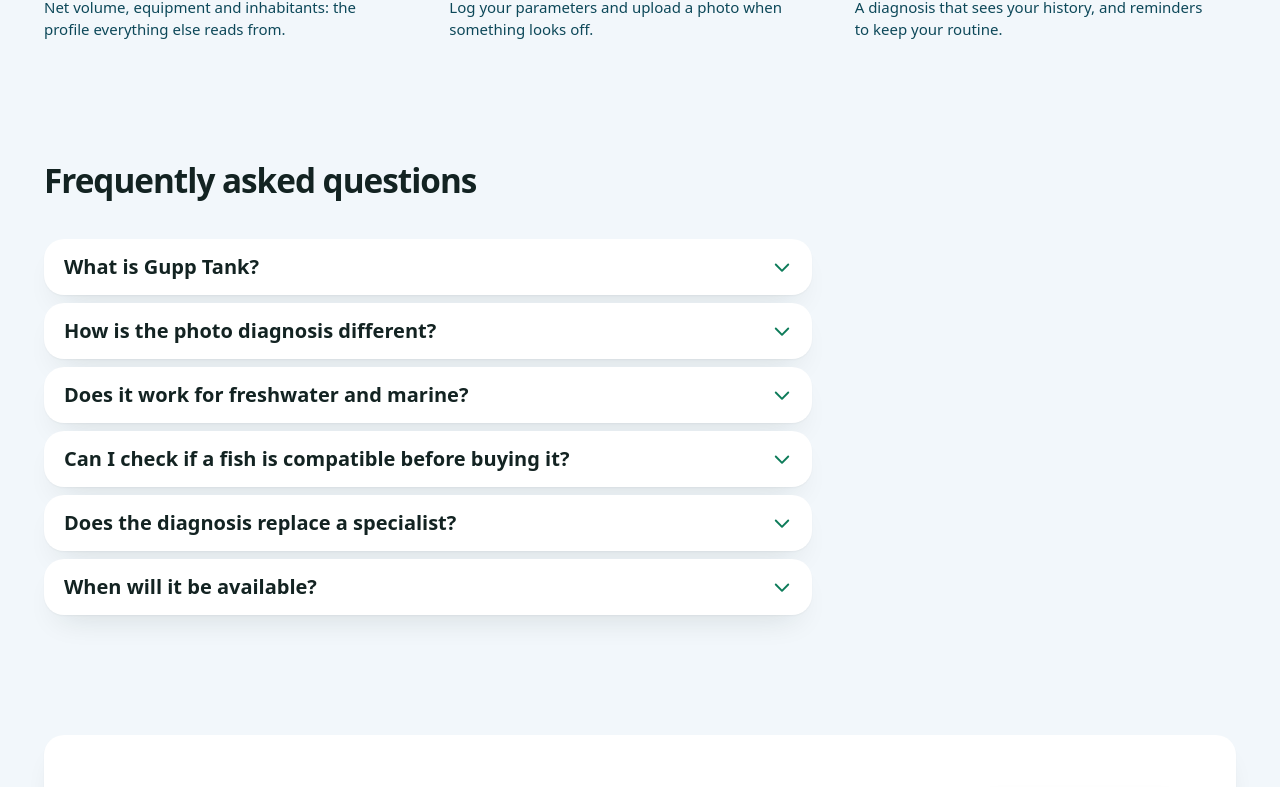
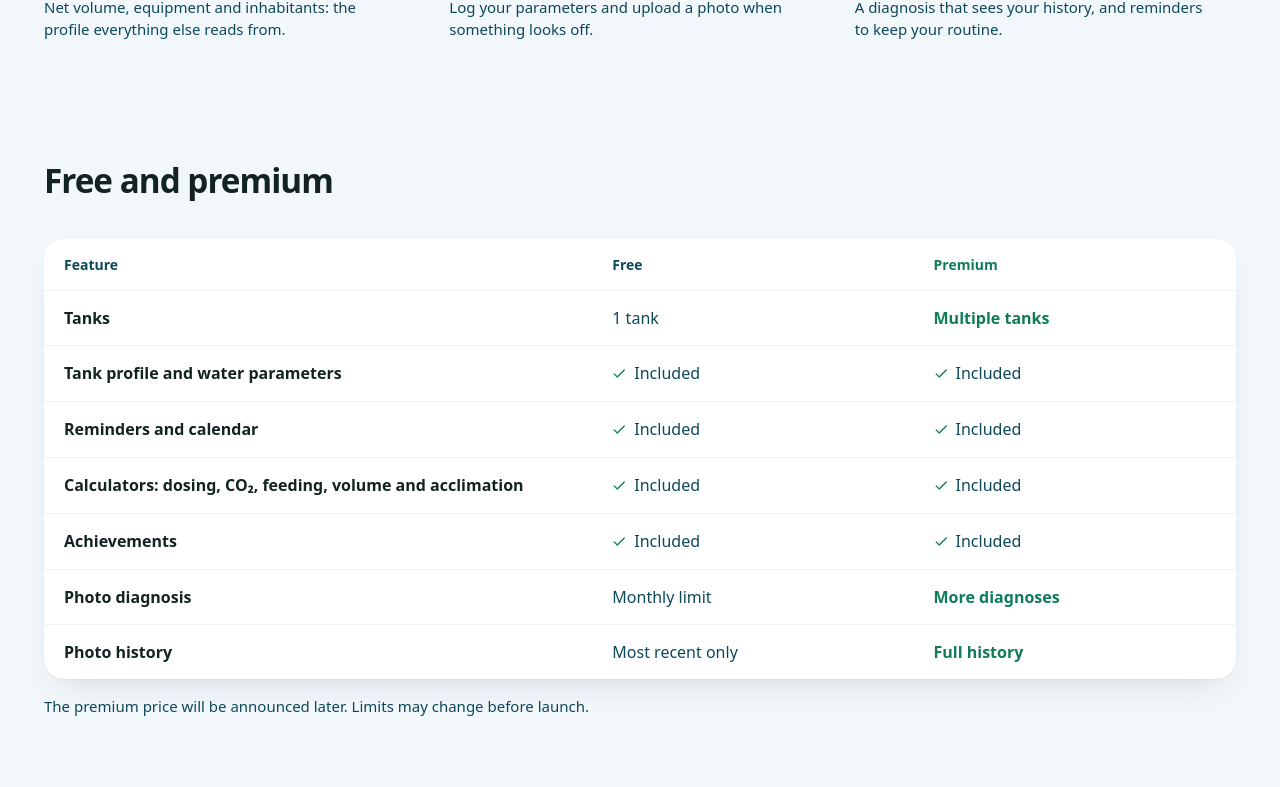
Before and after one commit to Gupp-Tank/gupp-website, a React (Vite) app: page /en in a window 1280 px wide. Shown: the part 1917-2704 px from the top of the page. Built offline with nearby package versions, Linux system fonts and the light colour scheme; a web font is replaced by a local one.

Commit message:
Add the free vs premium comparison (scope only, no prices)

```diff
--- a/src/i18n/dictionaries/en/index.ts
+++ b/src/i18n/dictionaries/en/index.ts
@@ -8,6 +8,6 @@
 import { modules } from './modules'
 import { appPreview } from './appPreview'
 import { deviceViews } from './deviceViews'
-import { cta, faq, howItWorks } from './pageSections'
+import { cta, faq, howItWorks, plans } from './pageSections'
 
-export const en: Dictionary = { meta, errors, errorFallback, notFound, header, footer, hero, heroVisual, modules, appPreview, deviceViews, howItWorks, faq, cta }
+export const en: Dictionary = { meta, errors, errorFallback, notFound, header, footer, hero, heroVisual, modules, appPreview, deviceViews, howItWorks, plans, faq, cta }
--- a/src/i18n/dictionaries/en/pageSections.ts
+++ b/src/i18n/dictionaries/en/pageSections.ts
@@ -7,6 +7,24 @@
     { id: 'measure', title: 'Measure and photograph', description: 'Log your parameters and upload a photo when something looks off.', icon: 'camera' },
     { id: 'plan', title: 'Get a plan that fits', description: 'A diagnosis that sees your history, and reminders to keep your routine.', icon: 'bell' },
   ],
+}
+
+export const plans: Dictionary['plans'] = {
+  heading: 'Free and premium',
+  caption: 'What each plan includes',
+  featureHeader: 'Feature',
+  freeHeader: 'Free',
+  premiumHeader: 'Premium',
+  rows: [
+    { id: 'tanks', label: 'Tanks', free: { kind: 'value', text: '1 tank' }, premium: { kind: 'more', text: 'Multiple tanks' } },
+    { id: 'profile', label: 'Tank profile and water parameters', free: { kind: 'included', text: 'Included' }, premium: { kind: 'included', text: 'Included' } },
+    { id: 'reminders', label: 'Reminders and calendar', free: { kind: 'included', text: 'Included' }, premium: { kind: 'included', text: 'Included' } },
+    { id: 'calculators', label: 'Calculators: dosing, CO₂, feeding, volume and acclimation', free: { kind: 'included', text: 'Included' }, premium: { kind: 'included', text: 'Included' } },
+    { id: 'achievements', label: 'Achievements', free: { kind: 'included', text: 'Included' }, premium: { kind: 'included', text: 'Included' } },
+    { id: 'diagnosis', label: 'Photo diagnosis', free: { kind: 'limited', text: 'Monthly limit' }, premium: { kind: 'more', text: 'More diagnoses' } },
+    { id: 'photos', label: 'Photo history', free: { kind: 'limited', text: 'Most recent only' }, premium: { kind: 'more', text: 'Full history' } },
+  ],
+  note: 'The premium price will be announced later. Limits may change before launch.',
 }
 
 export const faq: Dictionary['faq'] = {
--- a/src/i18n/dictionaries/es/index.ts
+++ b/src/i18n/dictionaries/es/index.ts
@@ -8,6 +8,6 @@
 import { modules } from './modules'
 import { appPreview } from './appPreview'
 import { deviceViews } from './deviceViews'
-import { cta, faq, howItWorks } from './pageSections'
+import { cta, faq, howItWorks, plans } from './pageSections'
 
-export const es: Dictionary = { meta, errors, errorFallback, notFound, header, footer, hero, heroVisual, modules, appPreview, deviceViews, howItWorks, faq, cta }
+export const es: Dictionary = { meta, errors, errorFallback, notFound, header, footer, hero, heroVisual, modules, appPreview, deviceViews, howItWorks, plans, faq, cta }
--- a/src/i18n/dictionaries/es/pageSections.ts
+++ b/src/i18n/dictionaries/es/pageSections.ts
@@ -7,6 +7,24 @@
     { id: 'measure', title: 'Mide y fotografía', description: 'Anota tus parámetros y sube una foto cuando algo no se vea bien.', icon: 'camera' },
     { id: 'plan', title: 'Recibe un plan a tu medida', description: 'Un diagnóstico que ve tu historial y recordatorios para no perder el ritmo.', icon: 'bell' },
   ],
+}
+
+export const plans: Dictionary['plans'] = {
+  heading: 'Gratis y premium',
+  caption: 'Qué incluye cada plan',
+  featureHeader: 'Función',
+  freeHeader: 'Gratis',
+  premiumHeader: 'Premium',
+  rows: [
+    { id: 'tanks', label: 'Acuarios', free: { kind: 'value', text: '1 acuario' }, premium: { kind: 'more', text: 'Varios acuarios' } },
+    { id: 'profile', label: 'Perfil del acuario y parámetros del agua', free: { kind: 'included', text: 'Incluido' }, premium: { kind: 'included', text: 'Incluido' } },
+    { id: 'reminders', label: 'Recordatorios y calendario', free: { kind: 'included', text: 'Incluido' }, premium: { kind: 'included', text: 'Incluido' } },
+    { id: 'calculators', label: 'Calculadoras: dosis, CO₂, alimentación, volumen y aclimatación', free: { kind: 'included', text: 'Incluido' }, premium: { kind: 'included', text: 'Incluido' } },
+    { id: 'achievements', label: 'Logros', free: { kind: 'included', text: 'Incluido' }, premium: { kind: 'included', text: 'Incluido' } },
+    { id: 'diagnosis', label: 'Diagnóstico por foto', free: { kind: 'limited', text: 'Con límite mensual' }, premium: { kind: 'more', text: 'Más diagnósticos' } },
+    { id: 'photos', label: 'Historial de fotos', free: { kind: 'limited', text: 'Las más recientes' }, premium: { kind: 'more', text: 'Completo' } },
+  ],
+  note: 'El precio del plan premium se anunciará más adelante. Los límites pueden ajustarse antes del lanzamiento.',
 }
 
 export const faq: Dictionary['faq'] = {
--- a/src/pages/HomePage.tsx
+++ b/src/pages/HomePage.tsx
@@ -4,6 +4,7 @@
 import { CtaSection } from '../sections/cta/CtaSection'
 import { FaqSection } from '../sections/faq/FaqSection'
 import { FeaturesSection } from '../sections/features/FeaturesSection'
+import { PlansSection } from '../sections/plans/PlansSection'
 import { HowItWorksSection } from '../sections/how-it-works/HowItWorksSection'
 
 export function HomePage() {
@@ -15,6 +16,7 @@
       <Hero content={t.hero} preview={t.appPreview} visualCopy={t.heroVisual} />
       <FeaturesSection heading={t.modules.heading} modules={t.modules.items} views={t.deviceViews} preview={t.appPreview} />
       <HowItWorksSection {...t.howItWorks} />
+      <PlansSection {...t.plans} />
       <FaqSection {...t.faq} />
       <CtaSection {...t.cta} />
     </>
--- /dev/null
+++ b/src/sections/plans/PlansSection.css
@@ -0,0 +1,94 @@
+.plans__inner {
+  padding-block: var(--space-xl) calc(var(--space-xl) * 4);
+}
+
+.plans__table-wrap {
+  margin-top: calc(var(--space-xl) + var(--space-md));
+  overflow-x: auto;
+  border-radius: var(--radius-lg);
+  background: var(--surface);
+  box-shadow: var(--shadow-card);
+}
+
+.plans__table {
+  width: 100%;
+  border-collapse: collapse;
+  text-align: left;
+}
+
+.plans__table th:first-child {
+  width: 46%;
+}
+
+.plans__caption {
+  position: absolute;
+  width: 1px;
+  height: 1px;
+  overflow: hidden;
+  clip-path: inset(50%);
+  white-space: nowrap;
+}
+
+.plans__table th,
+.plans__table td {
+  padding: var(--space-md) var(--space-lg);
+  border-bottom: 1px solid var(--nav-border);
+  vertical-align: middle;
+}
+
+.plans__table thead th {
+  font-family: var(--font-title);
+  font-size: 14px;
+  font-weight: 700;
+  color: var(--text-body);
+}
+
+.plans__table tbody th {
+  font-weight: 600;
+  color: var(--text-primary);
+}
+
+.plans__table tbody tr:last-child th,
+.plans__table tbody tr:last-child td {
+  border-bottom: 0;
+}
+
+.plans__table thead th:last-child {
+  color: var(--primary-green);
+}
+
+.plans__cell-content {
+  display: inline-flex;
+  align-items: center;
+  gap: var(--space-sm);
+  color: var(--text-body);
+}
+
+.plans__cell--included .plans__cell-content svg {
+  color: var(--primary-green);
+}
+
+.plans__cell--more .plans__cell-content {
+  color: var(--nav-active-fg);
+  font-weight: 700;
+}
+
+.plans__note {
+  margin-top: var(--space-md);
+}
+
+@media (max-width: 600px) {
+  .plans__inner {
+    padding-block: var(--space-sm) calc(var(--space-md) * 4);
+  }
+
+  .plans__table th,
+  .plans__table td {
+    padding: var(--space-sm) var(--space-sm);
+    font-size: 14px;
+  }
+
+  .plans__table th:first-child {
+    width: 40%;
+  }
+}
--- /dev/null
+++ b/src/sections/plans/PlansSection.tsx
@@ -0,0 +1,55 @@
+import { Container } from '../../components/layout/Container'
+import { Section } from '../../components/layout/Section'
+import { Heading } from '../../components/ui/Heading'
+import { Icon } from '../../components/ui/Icon'
+import { Text } from '../../components/ui/Text'
+import type { PlanCell, PlansCopy } from '../../types/content'
+import './PlansSection.css'
+
+// Meaning never rides on color alone: every cell has words, and the icon only repeats them.
+function Cell({ cell }: { cell: PlanCell }) {
+  return (
+    <td className={`plans__cell plans__cell--${cell.kind}`}>
+      <span className="plans__cell-content">
+        {cell.kind === 'included' && <Icon name="check" size={14} />}
+        {cell.text}
+      </span>
+    </td>
+  )
+}
+
+export function PlansSection({ heading, caption, featureHeader, freeHeader, premiumHeader, rows, note }: PlansCopy) {
+  return (
+    <Section id="plans" labelledBy="plans-title">
+      <Container className="plans__inner">
+        <Heading level={2} size="section" id="plans-title" className="plans__title">
+          {heading}
+        </Heading>
+        <div className="plans__table-wrap">
+          <table className="plans__table">
+            <caption className="plans__caption">{caption}</caption>
+            <thead>
+              <tr>
+                <th scope="col">{featureHeader}</th>
+                <th scope="col">{freeHeader}</th>
+                <th scope="col">{premiumHeader}</th>
+              </tr>
+            </thead>
+            <tbody>
+              {rows.map((row) => (
+                <tr key={row.id}>
+                  <th scope="row">{row.label}</th>
+                  <Cell cell={row.free} />
+                  <Cell cell={row.premium} />
+                </tr>
+              ))}
+            </tbody>
+          </table>
+        </div>
+        <Text className="plans__note">
+          {note}
+        </Text>
+      </Container>
+    </Section>
+  )
+}
--- a/src/types/i18n.ts
+++ b/src/types/i18n.ts
@@ -1,7 +1,7 @@
 import type { ErrorMessages } from '../errors'
 import type { AppPreviewData } from './appPreview'
 import type { DeviceViewsData } from './deviceViews'
-import type { CtaCopy, ErrorFallbackCopy, FaqCopy, HowItWorksCopy, FooterCopy, HeaderCopy, NotFoundCopy, HeroContent, HeroVisualCopy, ModulesCopy, SiteMeta } from './content'
+import type { CtaCopy, PlansCopy, ErrorFallbackCopy, FaqCopy, HowItWorksCopy, FooterCopy, HeaderCopy, NotFoundCopy, HeroContent, HeroVisualCopy, ModulesCopy, SiteMeta } from './content'
 
 // Every locale implements this whole shape, so a string missing in one
 // language is a type error instead of a blank on the page.
@@ -16,6 +16,7 @@
   heroVisual: HeroVisualCopy
   modules: ModulesCopy
   howItWorks: HowItWorksCopy
+  plans: PlansCopy
   faq: FaqCopy
   cta: CtaCopy
   appPreview: AppPreviewData
```
Also changed, not shown: src/types/content.ts (+24 -0 lines), 2 other files (tests, documents, lock files or other folders).
